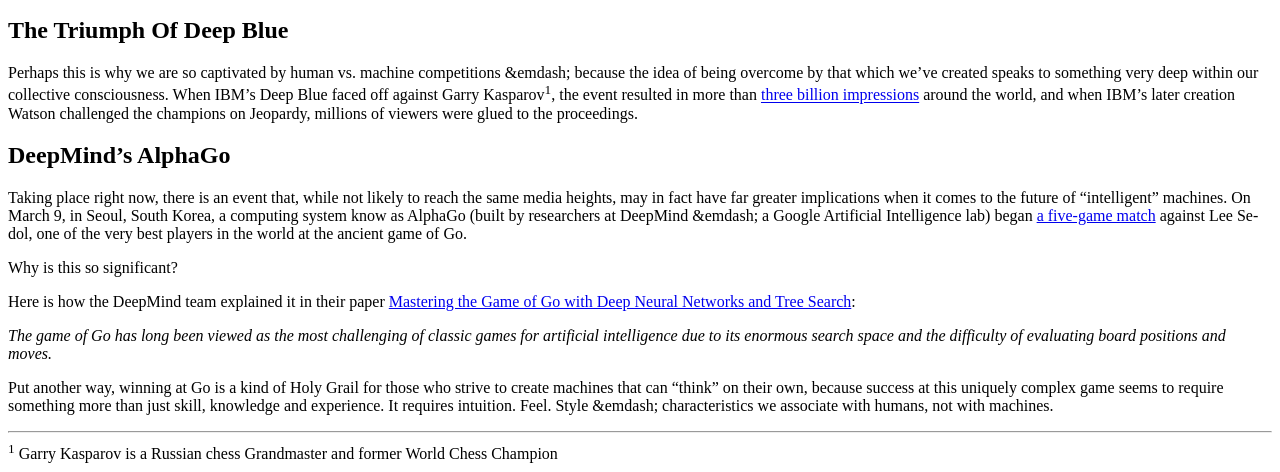
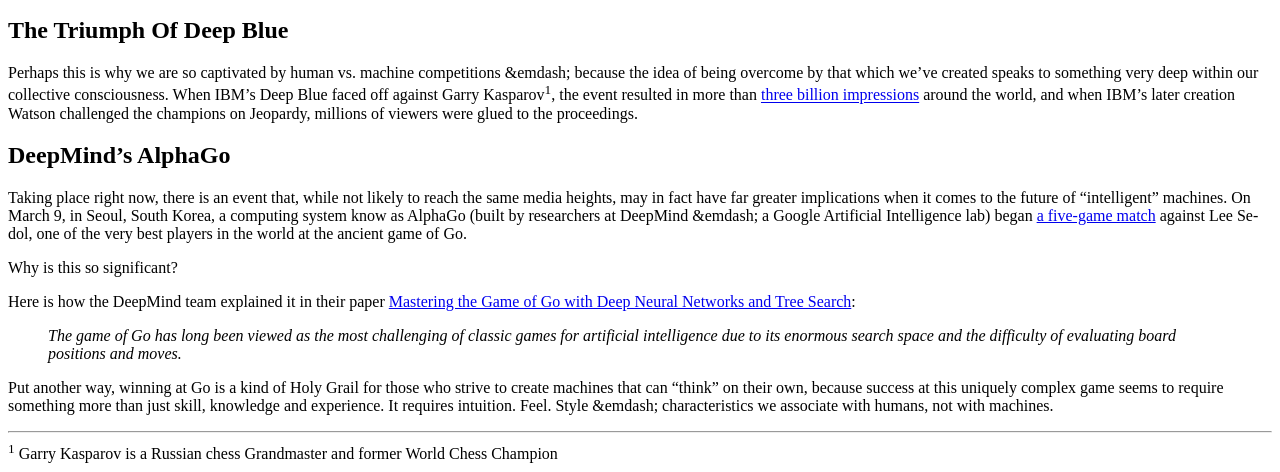
Before and after one commit to MikeTheCanuck/google-scholarship-web-dev, a plain HTML site: page projects/Lesson-4/index.html in a window 1280 px wide. Shown: the part 556-1028 px from the top of the page. Drawn offline with Linux system fonts and the light colour scheme.

Commit message:
This section is absolutely appropriate for a <blockquote> even if this original mockup doesn't take that layout approach

```diff
--- a/projects/Lesson-4/index.html
+++ b/projects/Lesson-4/index.html
@@ -66,8 +66,8 @@
         <p>Here is how the DeepMind team explained it in their paper
           <a href="http://airesearch.com/wp-content/uploads/2016/01/deepmind-mastering-go.pdf">Mastering the Game of Go with Deep Neural Networks and Tree Search</a>:</p>
         <p>
-          <em>The game of Go has long been viewed as the most challenging of classic games for artificial intelligence due to
-            its enormous search space and the difficulty of evaluating board positions and moves.</em>
+          <blockquote><em>The game of Go has long been viewed as the most challenging of classic games for artificial intelligence due to
+            its enormous search space and the difficulty of evaluating board positions and moves.</em></blockquote>
         </p>
         <p>Put another way, winning at Go is a kind of Holy Grail for those who strive to create machines that can “think” on
           their own, because success at this uniquely complex game seems to require something more than just skill, knowledge
```
